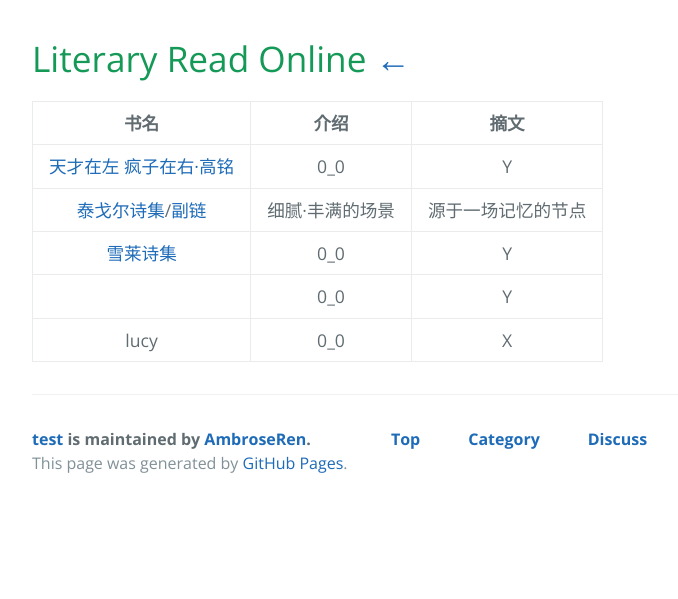
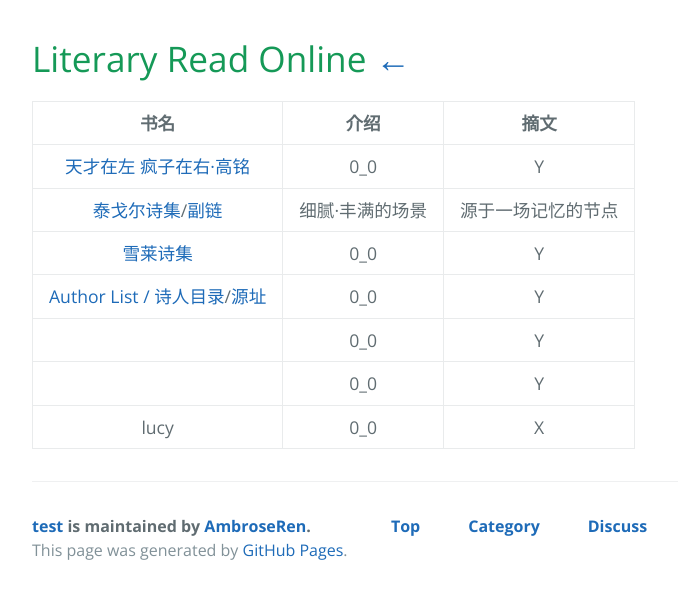
Before and after one commit to AmbroseRen/test, a Jekyll site: the page built from Library/Literary.md, in a window 1280 px wide. Shown: the top 599 px of the page, without its empty margins (192-870 px from the left). Built offline with Jekyll 4.4.1, drawn with Linux system fonts in a browser that asks for light colours; our own code applies the rules of GitHub Pages for plain Markdown files; the repository's description, which GitHub fills in, is left out.

Commit message:
Update Literary.md

```diff
--- a/Library/Literary.md
+++ b/Library/Literary.md
@@ -5,5 +5,7 @@
 | [天才在左 疯子在右·高铭](https://www.cbxs.net/jishi/91/) | 0_0 | Y |
 | [泰戈尔诗集](http://www.saohua.com/shuku/Tagore/)/[副链](https://www.xstt5.com/writer/618/) | 细腻·丰满的场景 | 源于一场记忆的节点 |
 | [雪莱诗集](http://book.sbkk8.com/waiguo/xuelaishixuan/) | 0_0 | Y |
+| [Author List / 诗人目录](https://www.chinese-poetry.org/)/[源址](https://github.com/sheepzh/poetry) | 0_0 | Y |
+| []() | 0_0 | Y |
 | []() | 0_0 | Y |
 | lucy | 0_0 | X |
```
